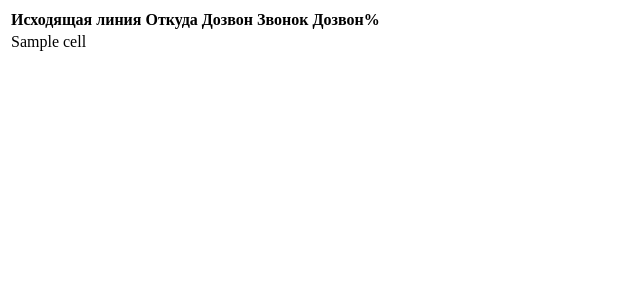
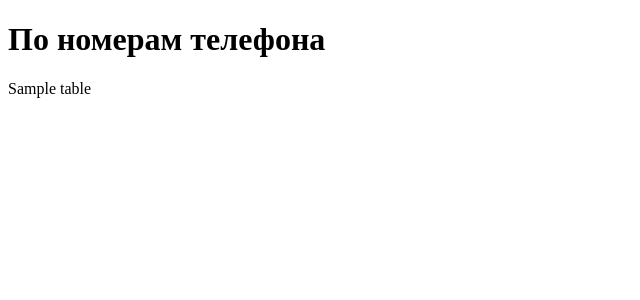
Before and after one commit to region74/frame, a Flask app: template templates/first.html in a window 1280 px wide. Shown: the top 300 px of the page, without its empty margins (0-640 px from the left). Run offline with Flask 3, Linux system fonts and the light colour scheme; the template is opened without the code that fills it: most values are stand-ins (such as "Sample title", 1, 10 or a date in 2020); parts of the project's set-up code (start-up, migrations or seed data) failed here and were passed over.

Commit message:
страницы flask

```diff
--- a/main.py
+++ b/main.py
@@ -7,7 +7,8 @@ app = Flask(__name__)
 @app.route('/')
 def display_pivot_table():
     pivot_table = table_number()
-    return render_template('first.html')
+    table_html = pivot_table.to_html(classes='table table-striped table-bordered')
+    return render_template('first.html',table=table_html)
 
 if __name__ == '__main__':
     app.run(debug=True)
--- a/templates/first.html
+++ b/templates/first.html
@@ -1,28 +1,65 @@
 <!DOCTYPE html>
 <html>
 <head>
-    <title>Таблица данных</title>
+    <title>По номерам телефона</title>
+    <style>
+        table {
+            border-collapse: collapse;
+            width: 100%;
+        }
+
+        th, td {
+            padding: 8px;
+            text-align: left;
+            border-bottom: 1px solid #ddd;
+        }
+
+        tr:hover {
+            background-color: #f2f2f2;
+        }
+
+        /* Добавляем стили для разных цветов фона */
+        td.red {
+            background-color: red;
+        }
+
+        td.orange {
+            background-color: orange;
+        }
+
+        td.green {
+            background-color: green;
+        }
+
+    </style>
 </head>
 <body>
-    <table>
-        <thead>
-            <tr>
-                <th>Исходящая линия</th>
-                <th>Откуда</th>
-                <th>Дозвон</th>
-                <th>Звонок</th>
-                <th>Дозвон%</th>
-            </tr>
-        </thead>
-        <tbody>
-            {% for row in table_data %}
-                <tr>
-                    {% for cell in row %}
-                        <td>{{ cell }}</td>
-                    {% endfor %}
-                </tr>
-            {% endfor %}
-        </tbody>
-    </table>
+<h1>По номерам телефона</h1>
+<!-- Вставляем таблицу с помощью переменной table -->
+{{ table | safe }}
+
+<script>
+    // JavaScript код для изменения цвета фона ячеек с процентами
+    // Ваш шаблон должен иметь класс 'table' у элемента <table>
+    document.addEventListener('DOMContentLoaded', function() {
+        var table = document.querySelector('.table');
+        var rows = table.querySelectorAll('tbody tr');
+
+        for (var i = 0; i < rows.length; i++) {
+            var cells = rows[i].querySelectorAll('td');
+            var percentCell = cells[cells.length - 1]; // Ячейка с процентами (последняя ячейка)
+            var percentValue = parseFloat(percentCell.innerText);
+
+            if (percentValue < 32) {
+                percentCell.style.backgroundColor = 'red';
+            } else if (percentValue >= 32 && percentValue <= 36) {
+                percentCell.style.backgroundColor = 'orange';
+            } else {
+                percentCell.style.backgroundColor = 'green';
+            }
+        }
+    });
+
+</script>
 </body>
 </html>
--- a/tools.py
+++ b/tools.py
@@ -33,9 +33,6 @@ def table_number():
     table['Дозвон%'] = table['Дозвон%'].apply(format_percent)
     # Возвращаем таблицу без многоуровневых индексов для удобства использования в шаблоне
     # table=table.droplevel(axis=1, level=1).reset_index()
-    # print(table.index)
-    # print(table.columns)
-    # print(table)
     return table
 
 
```
Also changed, not shown: templates/tmp.html (added, +63 -0 lines), templates/tmp2.html (added, +80 -0 lines).
